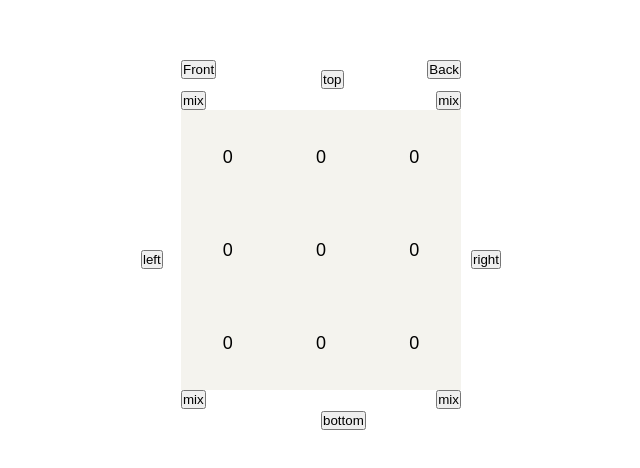
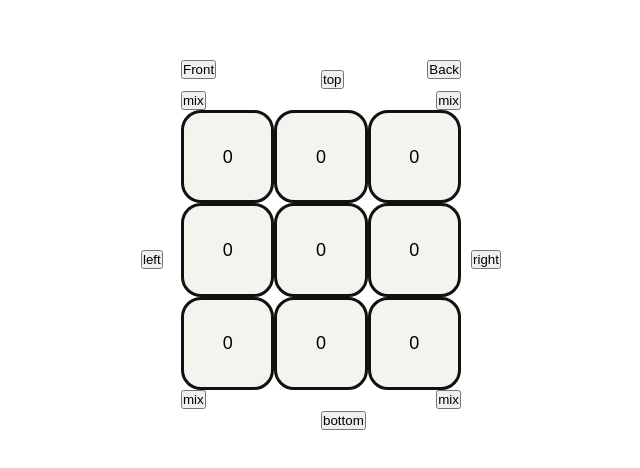
Before and after one commit to justin-cueva/cube, a React (Create React App) app: page / in a window 1280 px wide. Shown: the part 150-618 px from the top of the page, without its empty margins (319-959 px from the left). Built offline with nearby package versions, Linux system fonts and the light colour scheme.

Commit message:
styled the individual cube

```diff
--- a/src/styles/cube.css
+++ b/src/styles/cube.css
@@ -2,27 +2,22 @@
   position: relative;
   height: 28rem;
   width: 28rem;
-  /* background-color: #eee; */
   display: grid;
   grid-template-columns: repeat(3, 1fr);
-  /* align-items: center; */
   justify-content: center;
   text-align: center;
 }
 
 .single-cube {
   position: relative;
+  border-radius: 2rem;
+  border: 3px solid #111;
 }
 
 .cube-number {
   position: absolute;
   top: 50%;
   transform: translate(-50%, -50%);
-  /* style={{
-    position: "absolute",
-    top: "50%",
-    transform: "translate(-50%, -50%)",
-  }} */
 }
 
 /* SPIN buttons  */
@@ -79,7 +74,6 @@
 }
 
 /* COLORS */
-
 .bg-0 {
   background-color: #f4f3ee;
 }
```
